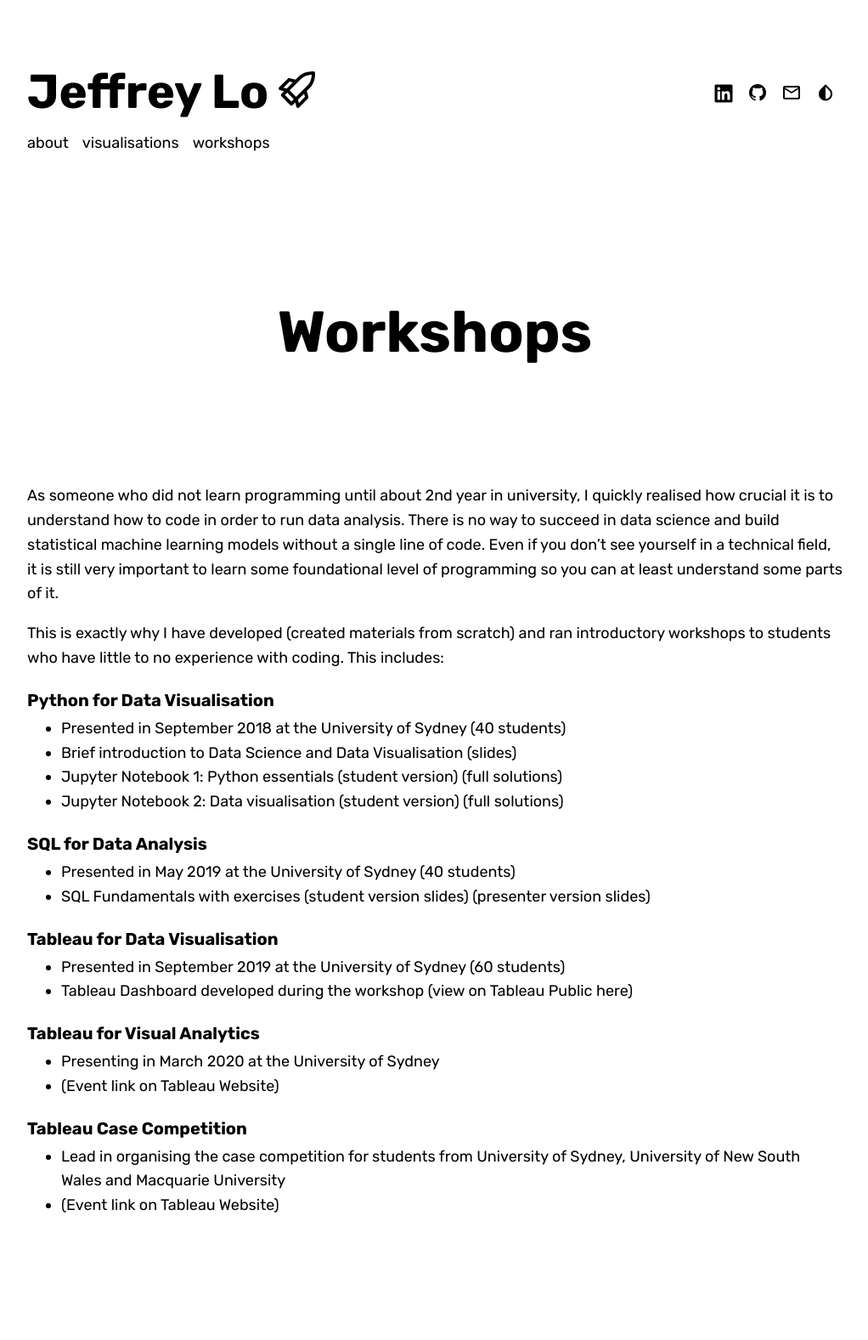
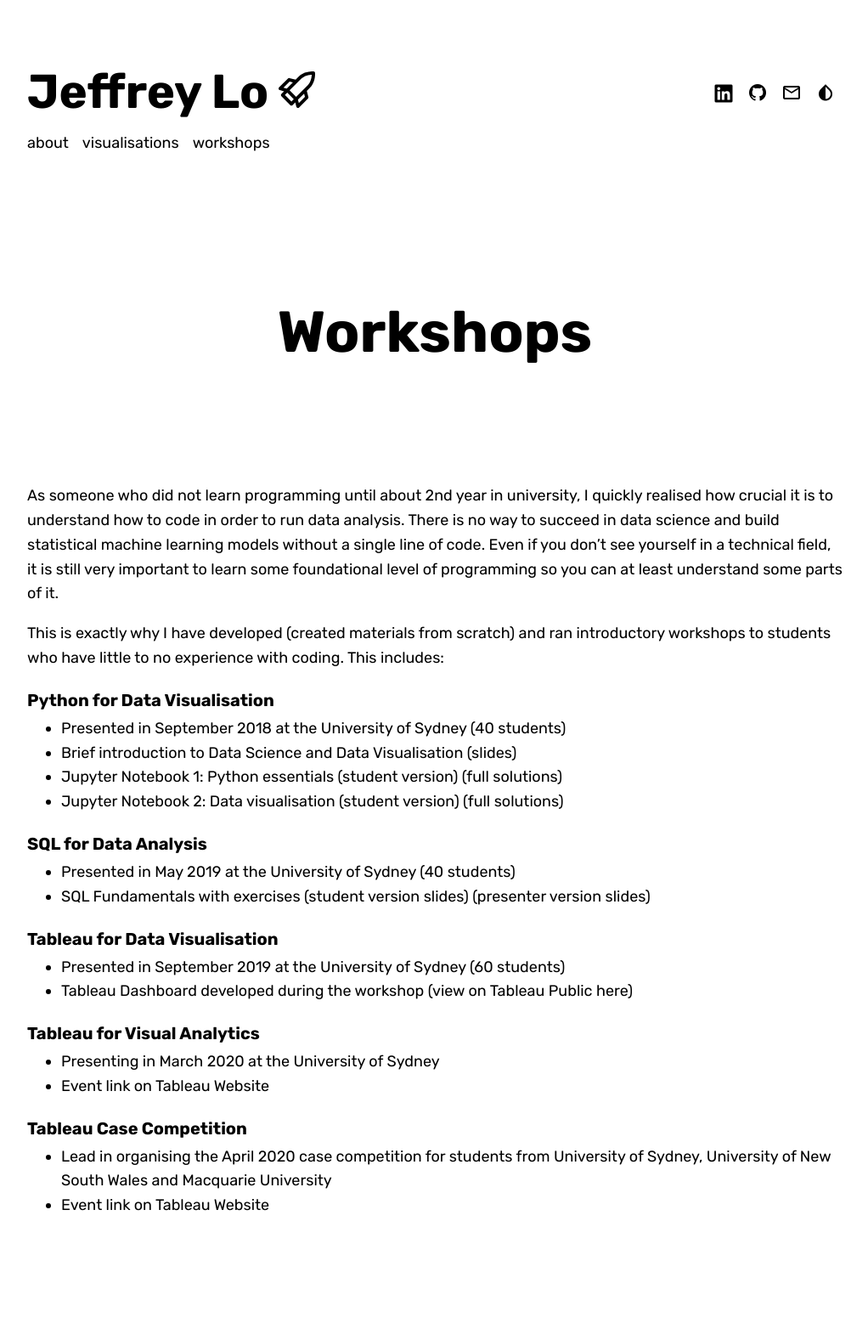
Before and after one commit to jeffreycklo/jeffreycklo.github.io, a Jekyll site: the page built from workshops.md, in a window 1280 px wide. Shown: the whole page at 85% size, without its empty margins (128-1150 px from the left). Built offline with Jekyll 4.4.1, drawn with Linux system fonts in a browser that asks for light colours; nearby versions of some CDN libraries; some web fonts are replaced.

Commit message:
Update workshops.md

```diff
--- a/workshops.md
+++ b/workshops.md
@@ -33,9 +33,9 @@ This is exactly why I have developed (created materials from scratch) and ran in
 ### Tableau for Visual Analytics
 
 - Presenting in March 2020 at the University of Sydney
-- ([Event link on Tableau Website](https://usergroups.tableau.com/usyd))
+- [Event link on Tableau Website](https://usergroups.tableau.com/usyd)
 
 ### Tableau Case Competition
 
-- Lead in organising the case competition for students from University of Sydney, University of New South Wales and Macquarie University
-- ([Event link on Tableau Website](https://usergroups.tableau.com/sydneycasecomp))
+- Lead in organising the April 2020 case competition for students from University of Sydney, University of New South Wales and Macquarie University
+- [Event link on Tableau Website](https://usergroups.tableau.com/sydneycasecomp)
```
